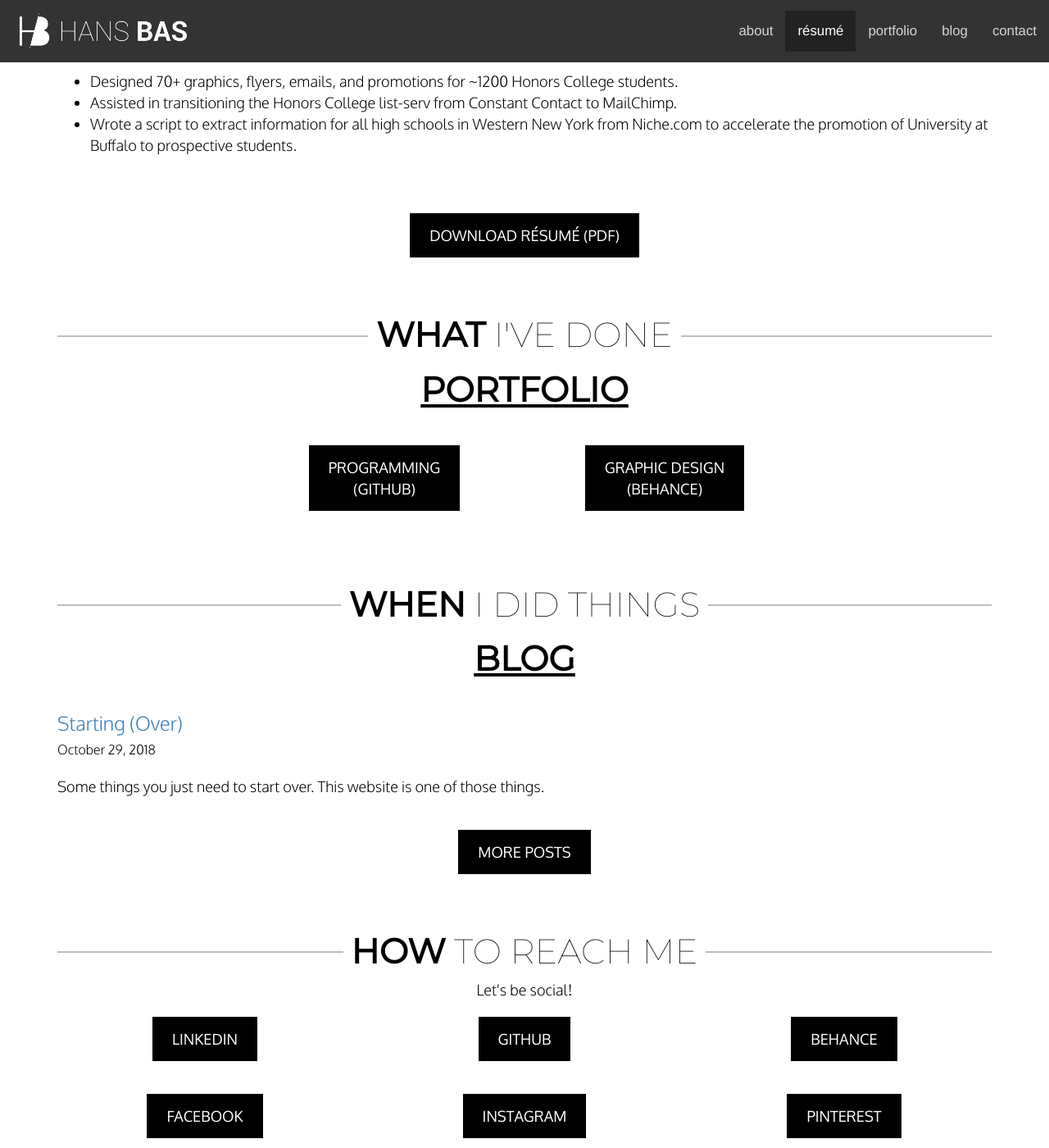
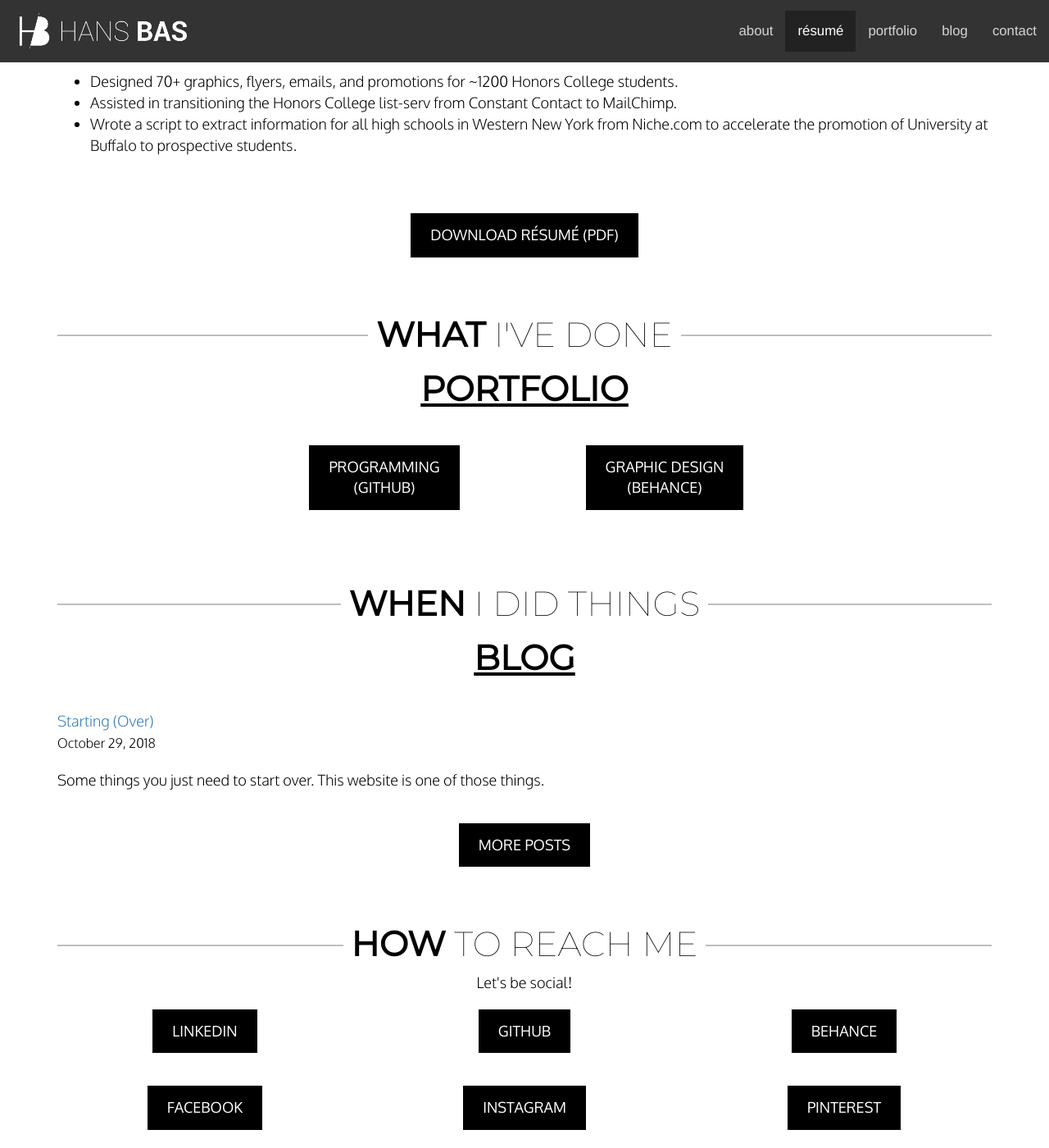
Before and after one commit to haanmiba/haanmiba.github.io, a Jekyll site: the page built from index.md, in a window 1280 px wide and 1400 px high, scrolled down 3371 px. Shown: the whole window at 82% size. Built offline with Jekyll 4.4.1, drawn with Linux system fonts in a browser that asks for light colours; nearby versions of some CDN libraries.

Commit message:
Fixed bug where hyperlinks would be larger than other text.

```diff
--- a/assets/css/style.css
+++ b/assets/css/style.css
@@ -78,7 +78,7 @@
     	color: #000;
   	}
 
-  	.container p, .container a, .container ul li {
+  	.container p, .container ul li {
   		font-size: 1.3em;
   	}
 
```
